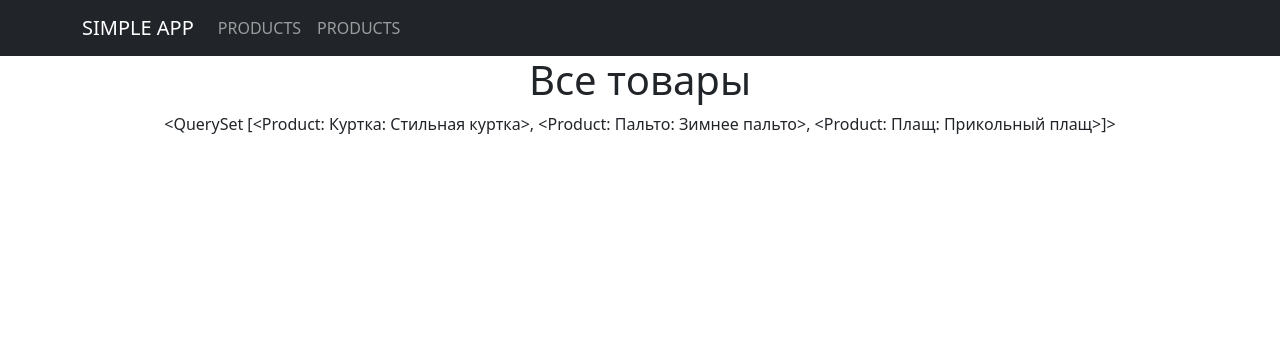
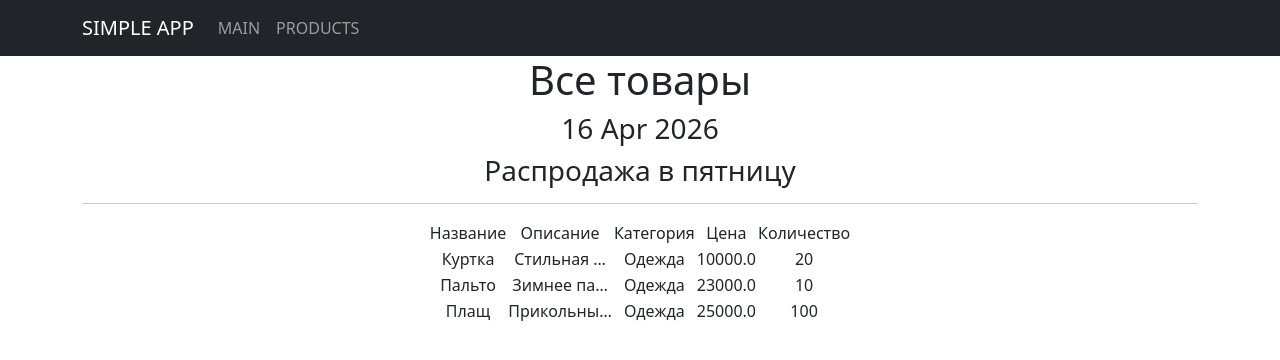
Before and after one commit to Fonohead/ViewsProject, a Django app: page /products/ in a window 1280 px wide. Shown: the top 360 px of the page. Run offline with Django 5.2, Linux system fonts and the light colour scheme; data comes from the database, SQL or seed files in the repository; some libraries are stand-ins or nearby versions.

Commit message:
'Update'

```diff
--- a/Views/simpleapp/urls.py
+++ b/Views/simpleapp/urls.py
@@ -3,5 +3,5 @@ from .views import ProductsList, ProductDetail
 
 urlpatterns = [
     path('', ProductsList.as_view()),
-    path('<int:pk>', ProductDetail.as_view()),
+    path('<int:pk>/', ProductDetail.as_view()),
 ]
--- a/Views/simpleapp/views.py
+++ b/Views/simpleapp/views.py
@@ -1,3 +1,4 @@
+from datetime import datetime
 from django.views.generic import ListView, DetailView
 from .models import Product
 
@@ -7,6 +8,12 @@ class ProductsList(ListView):
     template_name = 'flatpages/products.html'
     context_object_name = 'products'
 
+    def get_context_data(self, **kwargs):
+        context = super().get_context_data(**kwargs)
+        context['time_now'] = datetime.utcnow()
+        context['next_sale'] = "Распродажа в пятницу"
+        return context
+
 class ProductDetail(DetailView):
     model = Product
     template_name = 'flatpages/product.html'
--- a/Views/templates/flatpages/default.html
+++ b/Views/templates/flatpages/default.html
@@ -26,7 +26,7 @@
        <div class="collapse navbar-collapse" id="navbarResponsive">
            <ul class="navbar-nav ml-auto">
                <li class="nav-item active">
-                   <a class="nav-link" href="/products/">PRODUCTS
+                   <a class="nav-link" href="/home/">MAIN
                        <span class="sr-only"></span>
                    </a>
                </li>
--- a/Views/templates/flatpages/products.html
+++ b/Views/templates/flatpages/products.html
@@ -5,6 +5,35 @@ Products
 {% endblock title %}
 
 {% block content %}
-<h1>Все товары</h1>
-{{ products }}
+    <h1>Все товары</h1>
+    <h3>{{ time_now|date:"d M Y" }}</h3>
+    <h3>{{ next_sale|default_if_none:"Позже сообщим о распродаже" }}</h3>
+
+    <hr>
+    {% if products %}
+    <div style="display:flex; justify-content:center;">
+        <table style="margin:0 auto;">
+            <tr>
+               <td>Название</td>
+               <td>Описание</td>
+               <td>Категория</td>
+               <td>Цена</td>
+               <td>Количество</td>
+           </tr>
+
+           {% for product in products %}
+           <tr>
+               <td>{{ product.name }}</td>
+               <td>{{ product.description|truncatechars:10 }}</td>
+               <td>{{ product.category.name }}</td>
+               <td>{{ product.price }}</td>
+               <td>{{ product.quantity }}</td>
+           </tr>
+           {% endfor %}
+
+       </table>
+    </div>
+   {% else %}
+       <h2>Товаров нет!</h2>
+   {% endif %}
 {% endblock content %}
```
